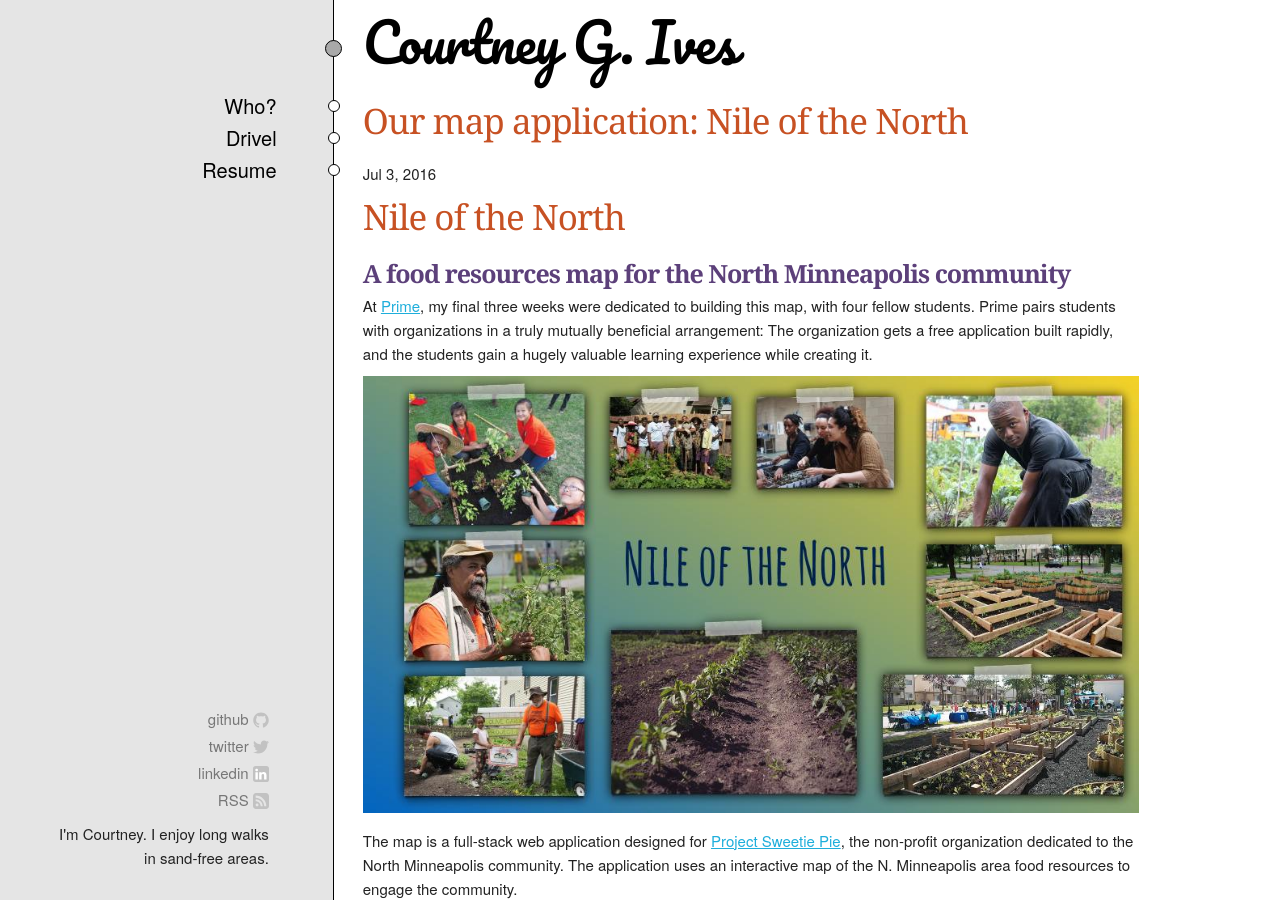
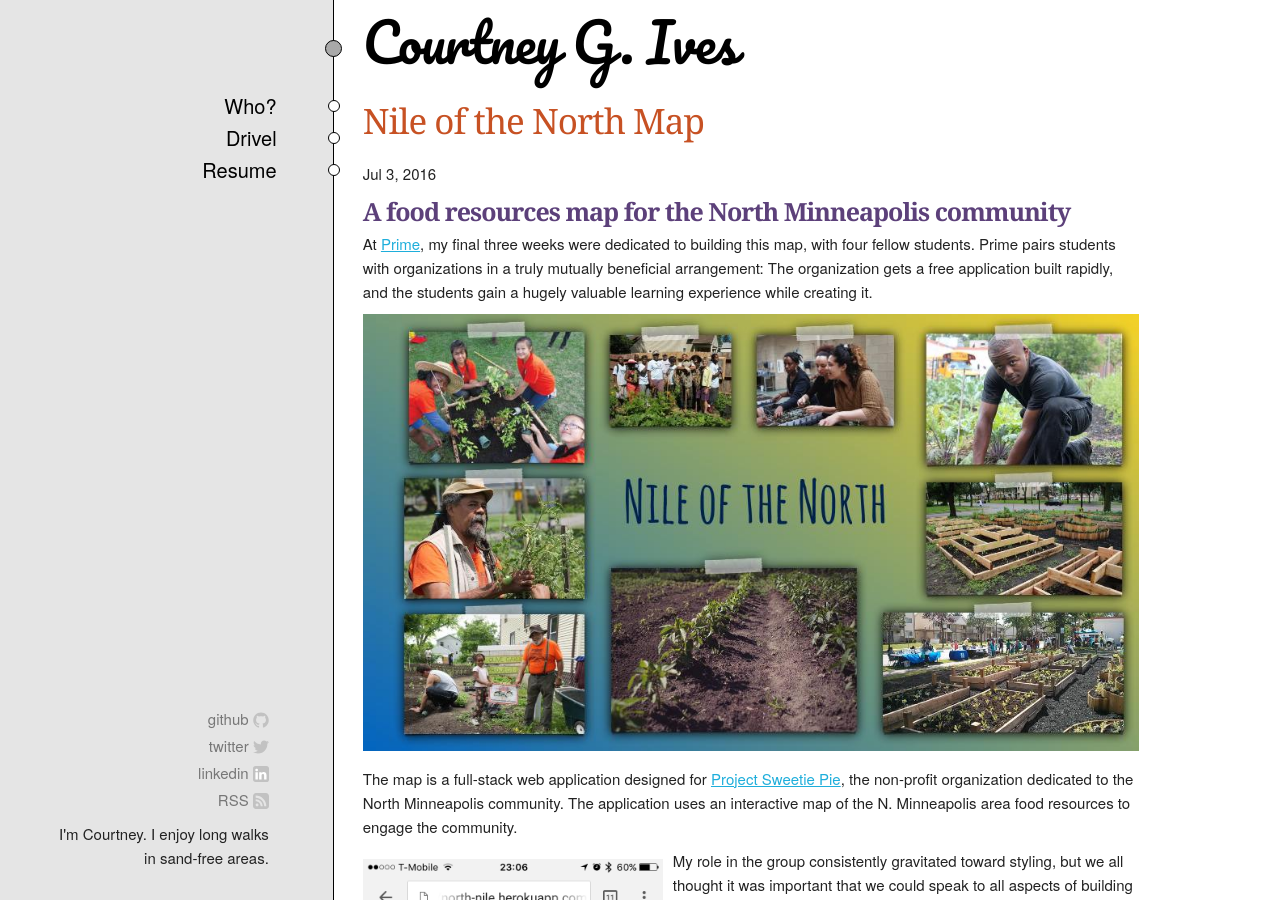
Before and after one commit to courtneygives/courtneygives.github.io, a Jekyll site: the page built from _posts/2016-07-03-map-application.md, in a window 1280 px wide and 900 px high. Built offline with Jekyll 4.4.1, drawn with Linux system fonts in a browser that asks for light colours.

Commit message:
change post name for NotN

```diff
--- a/_posts/2016-07-03-map-application.md
+++ b/_posts/2016-07-03-map-application.md
@@ -1,12 +1,9 @@
 ---
 layout: post
-title:  "Our map application: Nile of the North"
+title:  "Nile of the North Map"
 date:   2016-07-03 17:00:34
 categories: portfolio
 ---
-
-# Nile of the North
-
 ## A food resources map for the North Minneapolis community
 
 At [Prime](http://primeacademy.io), my final three weeks were dedicated to building this map, with four fellow students. Prime pairs students with organizations in a truly mutually beneficial arrangement: The organization gets a free application built rapidly, and the students gain a hugely valuable learning experience while creating it.
```
